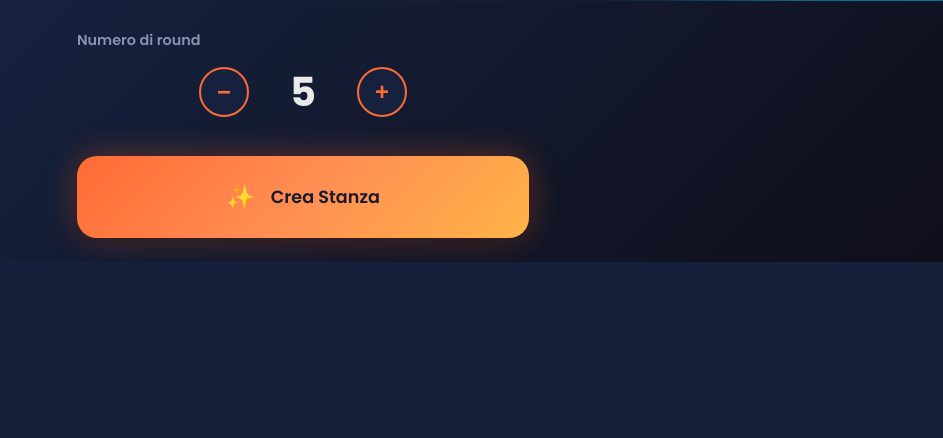
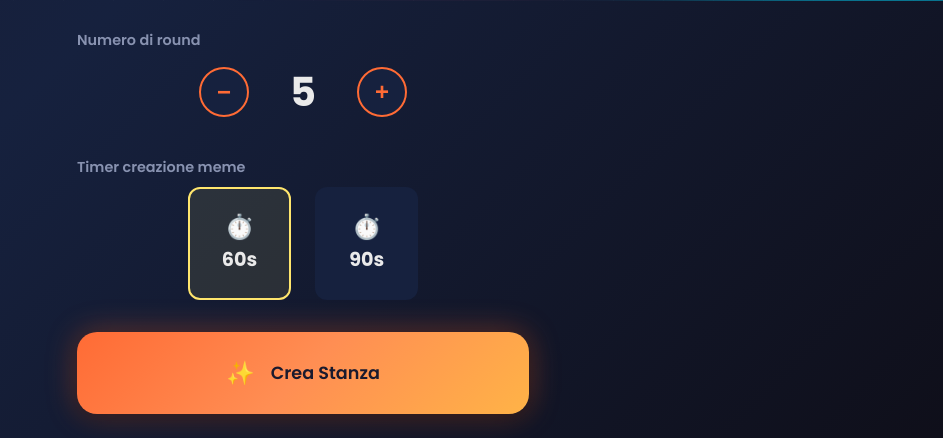
Before and after one commit to Marco-Orsi/make-it-meme, a Flask app: page / in a window 1280 px wide, after a click on "🎮 Crea Partita". Shown: the part 799-1237 px from the top of the page, without its empty margins (337-1280 px from the left). Before the commit the page ends 1061 px from the top, so only its background shows below. Run offline with Flask 3, Linux system fonts and the light colour scheme; some libraries are stand-ins or nearby versions.

Commit message:
feat: Timer creazione meme + miglioramenti UI
- Aggiunto selettore timer (60s/90s) nelle impostazioni partita
- Progress bar integrata con il timer (si scarica e cambia colore)
- Auto-submit meme quando il timer scade
- Rimosso nome file template dalla UI
- Fix bug bottone 'Cambia Meme' che non si riabilitava
- Aggiunta anteprima meme nella pagina risultati

```diff
--- a/web/static/css/style.css
+++ b/web/static/css/style.css
@@ -490,6 +490,47 @@ body {
     text-align: center;
 }
 
+/* Timer Selector */
+.timer-selector {
+    display: flex;
+    justify-content: center;
+    gap: var(--spacing-md);
+}
+
+.timer-btn {
+    display: flex;
+    flex-direction: column;
+    align-items: center;
+    gap: 4px;
+    padding: var(--spacing-md) var(--spacing-lg);
+    background: var(--card-bg);
+    border: 2px solid transparent;
+    border-radius: var(--radius-md);
+    cursor: pointer;
+    transition: all var(--transition-fast);
+    min-width: 100px;
+}
+
+.timer-btn:hover {
+    background: var(--card-bg-light);
+}
+
+.timer-btn.active {
+    border-color: var(--accent);
+    background: rgba(255, 230, 109, 0.1);
+}
+
+.timer-icon {
+    font-size: 1.5rem;
+}
+
+.timer-value {
+    font-family: 'Poppins', sans-serif;
+    font-weight: 700;
+    color: var(--text);
+    font-size: 1.2rem;
+}
+
 /* Lobby */
 .lobby-header {
     display: flex;
--- a/web/static/js/game.js
+++ b/web/static/js/game.js
@@ -14,9 +14,14 @@ let gameState = {
     mode: 'normal',
     imageType: 'custom',
     numRounds: 5,
+    timerDuration: 60,
     currentRound: 0,
     players: []
 };
+
+// Timer variables
+let timerInterval = null;
+let timerSeconds = 60;
 
 // Image type labels
 const IMAGE_TYPE_LABELS = {
@@ -62,6 +67,11 @@ function selectMode(btn) {
 
 function selectImageType(btn) {
     document.querySelectorAll('.image-type-btn').forEach(b => b.classList.remove('active'));
+    btn.classList.add('active');
+}
+
+function selectTimer(btn) {
+    document.querySelectorAll('.timer-btn').forEach(b => b.classList.remove('active'));
     btn.classList.add('active');
 }
 
@@ -122,8 +132,96 @@ function updateMemeChangesCounter() {
     }
 
     const btn = document.querySelector('.change-meme-btn');
-    if (btn && memeChangesLeft <= 0) {
-        btn.disabled = true;
+    if (btn) {
+        // Abilita o disabilita il bottone in base ai cambi disponibili
+        btn.disabled = memeChangesLeft <= 0;
+    }
+}
+
+// ===================================
+// Timer Functions
+// ===================================
+
+function startTimer(duration) {
+    // Ferma eventuali timer precedenti
+    stopTimer();
+
+    timerSeconds = duration;
+
+    const progressBar = document.getElementById('progress-bar');
+
+    // Inizializza la progress bar al 100%
+    if (progressBar) {
+        progressBar.style.width = '100%';
+        progressBar.classList.remove('progress-warning', 'progress-critical');
+    }
+
+    timerInterval = setInterval(() => {
+        timerSeconds--;
+
+        const progress = timerSeconds / duration;
+
+        // Aggiorna la progress bar lineare
+        if (progressBar) {
+            progressBar.style.width = `${progress * 100}%`;
+
+            // Cambia colore della progress bar
+            if (timerSeconds <= 10) {
+                progressBar.classList.add('progress-critical');
+                progressBar.classList.remove('progress-warning');
+            } else if (timerSeconds <= 30) {
+                progressBar.classList.add('progress-warning');
+                progressBar.classList.remove('progress-critical');
+            }
+        }
+
+        // Tempo scaduto - auto submit
+        if (timerSeconds <= 0) {
+            stopTimer();
+            autoSubmitMeme();
+        }
+    }, 1000);
+}
+
+function stopTimer() {
+    if (timerInterval) {
+        clearInterval(timerInterval);
+        timerInterval = null;
+    }
+
+    // Rimuovi classi di warning dalla progress bar
+    const progressBar = document.getElementById('progress-bar');
+    if (progressBar) {
+        progressBar.classList.remove('progress-warning', 'progress-critical');
+    }
+}
+
+function autoSubmitMeme() {
+    const text1 = document.getElementById('text-input-1');
+    const text2 = document.getElementById('text-input-2');
+
+    // Se l'utente non ha ancora inviato il meme
+    if (!text1.disabled) {
+        // Invia anche se vuoto (con un testo di default)
+        const caption1 = text1.value.trim() || '...';
+        const caption2 = text2.value.trim();
+
+        socket.emit('submit_meme', {
+            room_code: gameState.roomCode,
+            caption: caption2 ? `${caption1} / ${caption2}` : caption1,
+            text1: caption1,
+            text2: caption2
+        });
+
+        // Disabilita gli input
+        text1.disabled = true;
+        text2.disabled = true;
+
+        const submitBtn = document.querySelector('.submit-btn');
+        if (submitBtn) submitBtn.style.display = 'none';
+        document.getElementById('waiting-others').style.display = 'flex';
+
+        showToast('Tempo scaduto! Meme inviato automaticamente.', 'info');
     }
 }
 
@@ -178,12 +276,15 @@ function createGame() {
     const imageTypeBtn = document.querySelector('.image-type-btn.active');
     const imageType = imageTypeBtn ? imageTypeBtn.dataset.imageType : 'custom';
     const numRounds = parseInt(document.getElementById('num-rounds').textContent);
+    const timerBtn = document.querySelector('.timer-btn.active');
+    const timerDuration = timerBtn ? parseInt(timerBtn.dataset.timer) : 60;
 
     socket.emit('create_game', {
         player_name: name,
         mode: mode,
         image_type: imageType,
-        num_rounds: numRounds
+        num_rounds: numRounds,
+        timer_duration: timerDuration
     });
 }
 
@@ -221,6 +322,9 @@ function submitMeme() {
         showToast('Scrivi almeno un testo!', 'error');
         return;
     }
+
+    // Ferma il timer
+    stopTimer();
 
     // Combina i due testi per la caption
     const caption = text2 ? `${text1} / ${text2}` : text1;
@@ -275,11 +379,13 @@ socket.on('game_created', (data) => {
     gameState.mode = data.mode;
     gameState.imageType = data.image_type;
     gameState.numRounds = data.num_rounds;
+    gameState.timerDuration = data.timer_duration || 60;
 
     document.getElementById('display-room-code').textContent = data.room_code;
     document.getElementById('mode-badge').textContent = MODE_LABELS[data.mode];
     document.getElementById('image-type-badge').textContent = IMAGE_TYPE_LABELS[data.image_type];
     document.getElementById('rounds-badge').textContent = `${data.num_rounds} Round`;
+    document.getElementById('timer-badge').textContent = `⏱️ ${gameState.timerDuration}s`;
 
     updatePlayersList(data.players);
     showScreen('lobby-screen');
@@ -293,11 +399,13 @@ socket.on('game_joined', (data) => {
     gameState.mode = data.mode;
     gameState.imageType = data.image_type;
     gameState.numRounds = data.num_rounds;
+    gameState.timerDuration = data.timer_duration || 60;
 
     document.getElementById('display-room-code').textContent = data.room_code;
     document.getElementById('mode-badge').textContent = MODE_LABELS[data.mode];
     document.getElementById('image-type-badge').textContent = IMAGE_TYPE_LABELS[data.image_type];
     document.getElementById('rounds-badge').textContent = `${data.num_rounds} Round`;
+    document.getElementById('timer-badge').textContent = `⏱️ ${gameState.timerDuration}s`;
 
     updatePlayersList(data.players);
     showScreen('lobby-screen');
@@ -380,6 +488,11 @@ socket.on('round_start', (data) => {
     // Show creating phase
     showGamePhase('creating-phase');
     showScreen('game-screen');
+
+    // Start timer
+    const timerDuration = data.timer_duration || gameState.timerDuration || 60;
+    gameState.timerDuration = timerDuration;
+    startTimer(timerDuration);
 });
 
 socket.on('player_ready', (data) => {
@@ -415,6 +528,9 @@ socket.on('new_meme', (data) => {
 let currentVotingMeme = null;
 
 socket.on('voting_start', (data) => {
+    // Ferma il timer della fase creazione
+    stopTimer();
+
     currentVotingMeme = data.current_meme;
     displayMemeToVote(data.current_meme);
     showGamePhase('voting-phase');
@@ -526,8 +642,16 @@ function showRoundResults(data) {
                 <span class="result-player">${result.player_name}</span>
                 <span class="result-votes">+${result.round_score} punti</span>
             </div>
-            <div class="result-template">🖼️ ${result.template.name}</div>
-            <div class="result-caption">"${result.text1 || result.caption}${result.text2 ? ' / ' + result.text2 : ''}"</div>
+            <div class="result-meme-preview">
+                <div class="result-meme-text-top">${result.text1 || result.caption || ''}</div>
+                <div class="result-meme-image-wrapper">
+                    ${result.template && result.template.image
+                        ? `<img src="/static/images/memes/${result.template.image}" alt="Meme" class="result-meme-image">`
+                        : `<div class="result-meme-placeholder">🖼️</div>`
+                    }
+                    ${result.text2 ? `<div class="result-meme-text-overlay">${result.text2}</div>` : ''}
+                </div>
+            </div>
         </div>
     `).join('');
 
--- a/web/templates/index.html
+++ b/web/templates/index.html
@@ -107,6 +107,20 @@
                     </div>
                 </div>
 
+                <div class="form-group">
+                    <label>Timer creazione meme</label>
+                    <div class="timer-selector">
+                        <button class="timer-btn active" data-timer="60" onclick="selectTimer(this)">
+                            <span class="timer-icon">⏱️</span>
+                            <span class="timer-value">60s</span>
+                        </button>
+                        <button class="timer-btn" data-timer="90" onclick="selectTimer(this)">
+                            <span class="timer-icon">⏱️</span>
+                            <span class="timer-value">90s</span>
+                        </button>
+                    </div>
+                </div>
+
                 <button class="btn btn-primary btn-large btn-full" onclick="createGame()">
                     <span class="btn-icon">✨</span>
                     <span class="btn-text">Crea Stanza</span>
@@ -153,6 +167,7 @@
                 <div class="setting-badge" id="image-type-badge">🖼️ Personalizzate</div>
                 <div class="setting-badge" id="mode-badge">🎲 Normale</div>
                 <div class="setting-badge" id="rounds-badge">5 Round</div>
+                <div class="setting-badge" id="timer-badge">⏱️ 60s</div>
             </div>
 
             <div class="players-container">
```
Also changed, not shown: other parts of web/static/css/style.css (+88 -14 lines), web_app.py (+14 -4 lines).
